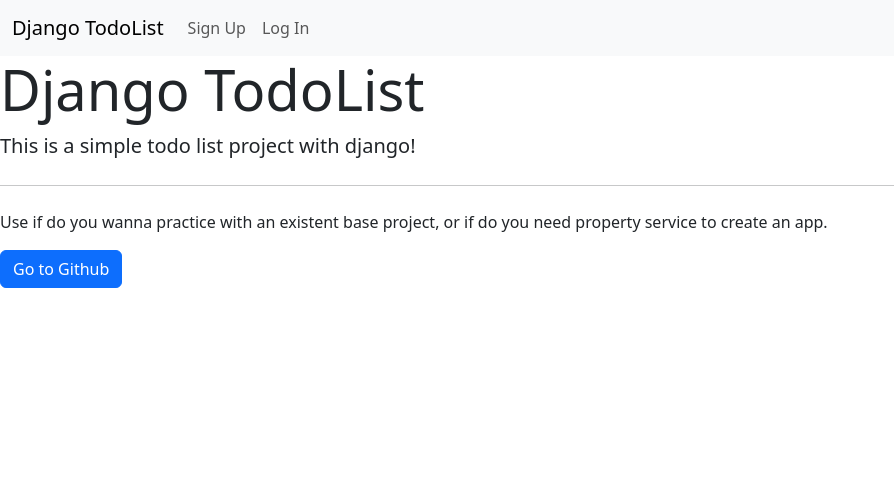
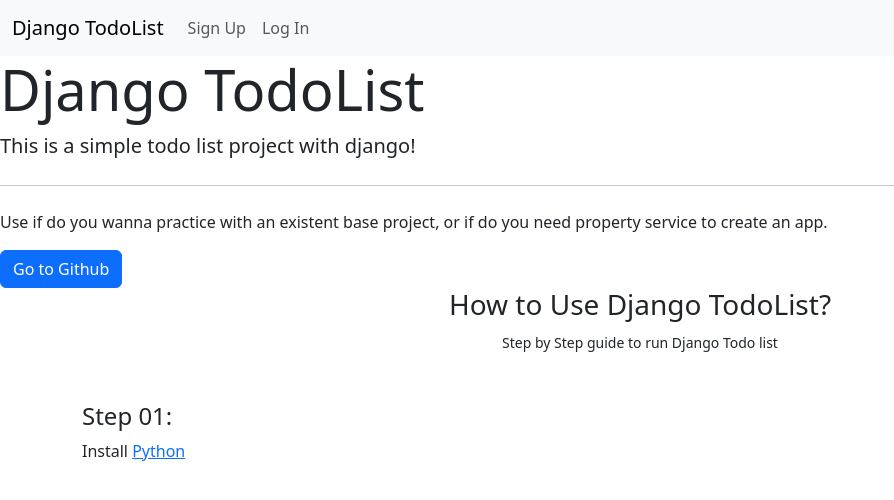
Before and after one commit to AleejandroReyna/django-todolist, a Django app: page / in a window 1280 px wide. Shown: the top 500 px of the page, without its empty margins (0-894 px from the left). Run offline with Django 3.2, Linux system fonts and the light colour scheme; some libraries are stand-ins or nearby versions.

Commit message:
building home page

```diff
--- a/templates/pages/home.html
+++ b/templates/pages/home.html
@@ -11,4 +11,18 @@
       <a class="btn btn-primary" href="https://github.com/AleejandroReyna/django-todolist" target="_blank"
          role="button"><i class="bi bi-github"></i> Go to Github</a>
     </div>
+<div class="container">
+    <div class="row">
+        <div class="col text-center mb-5">
+            <h3>How to Use Django TodoList?</h3>
+            <small>Step by Step guide to run Django Todo list</small>
+        </div>
+    </div>
+    <div class="row">
+        <div class="col">
+            <h4>Step 01:</h4>
+            <p>Install <a href="">Python</a></p>
+        </div>
+    </div>
+</div>
 {% endblock %}
```
